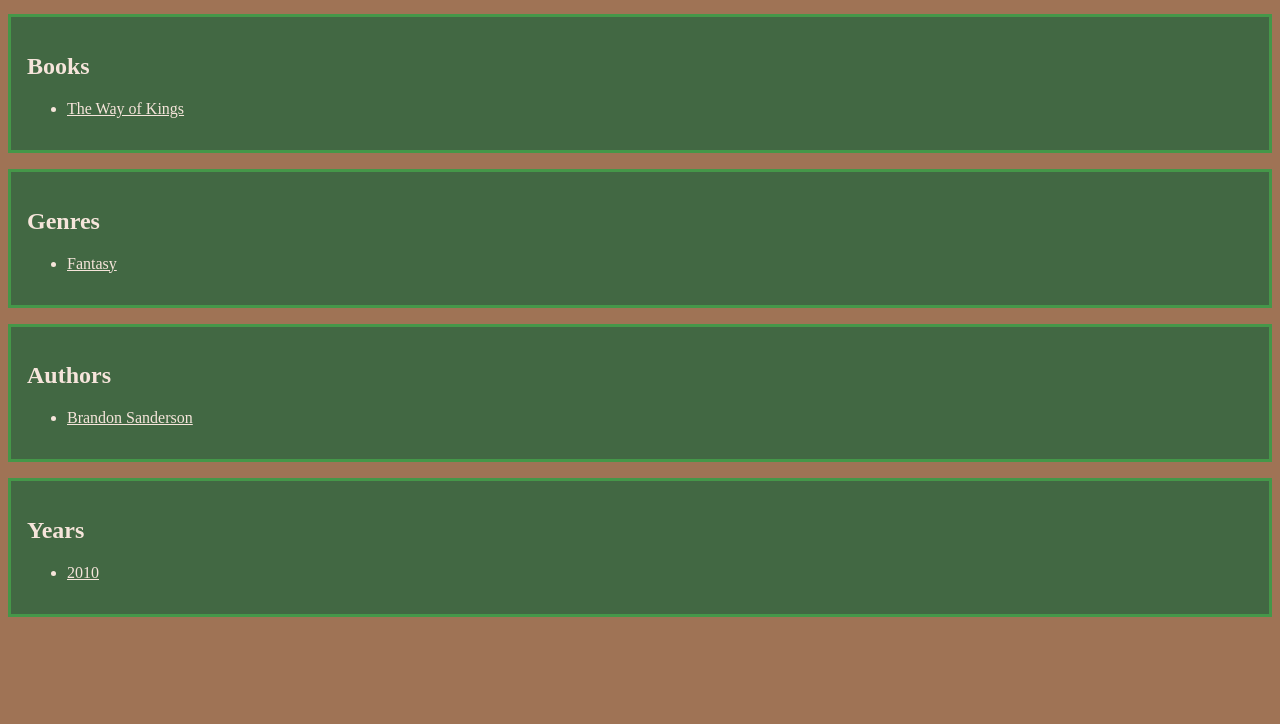
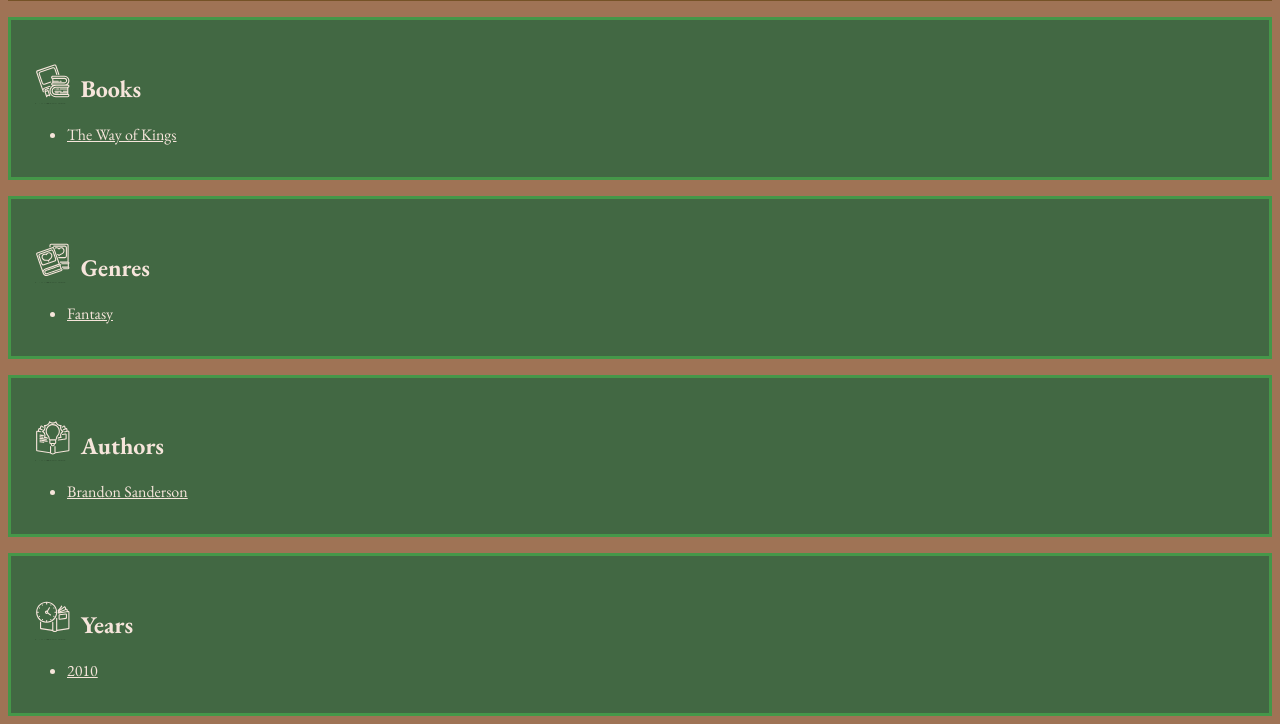
Before and after one commit to HenryHorse/BookBoard, a website: page packages/proto/public/index.html in a window 1280 px wide. Shown: the part 128-852 px from the top of the page. Before the commit the page ends 800 px from the top, so only its background shows below. Drawn offline with nearby package versions, Linux system fonts and the light colour scheme.

Commit message:
typography + icons

```diff
--- a/packages/proto/public/index.html
+++ b/packages/proto/public/index.html
@@ -2,17 +2,28 @@
 
 <html lang="en">
     <head>
+        <meta charset="utf-8" />
         <title>Book Board</title>
         <link rel="stylesheet" href="/styles/tokens.css"/>
         <link rel="stylesheet" href="/styles/page.css"/>
+        <link rel="preconnect" href="https://fonts.googleapis.com">
+        <link rel="preconnect" href="https://fonts.gstatic.com" crossorigin>
+        <link href="https://fonts.googleapis.com/css2?family=EB+Garamond:ital,wght@0,400..800;1,400..800&family=Lobster+Two:ital,wght@0,400;0,700;1,400;1,700&display=swap" rel="stylesheet">
     </head>
     <body>
         <header>
-            <h1>Book Board</h1>
+            <h1>
+                Book Board
+            </h1>
         </header>
 
         <section>
-            <h2>Books</h2>
+            <h2>
+                <svg class="icon">
+                    <use href="/icons/books.svg#icon-books"/>
+                </svg>
+                Books
+            </h2>
             <ul>
                 <li>
                     <a href="books/wayofkings.html">The Way of Kings</a>
@@ -21,7 +32,12 @@
         </section>
 
         <section>
-            <h2>Genres</h2>
+            <h2>
+                <svg class="icon">
+                    <use href="/icons/books.svg#icon-love"/>
+                </svg>
+                Genres
+            </h2>
             <ul>
                 <li>
                     <a href="genres/fantasy.html">Fantasy</a>
@@ -30,7 +46,12 @@
         </section>
 
         <section>
-            <h2>Authors</h2>
+            <h2>
+                <svg class="icon">
+                    <use href="/icons/books.svg#icon-idea"/>
+                </svg>
+                Authors
+            </h2>
             <ul>
                 <li>
                     <a href="authors/brandonsanderson.html">Brandon Sanderson</a>
@@ -39,7 +60,12 @@
         </section>
 
         <section>
-            <h2>Years</h2>
+            <h2>
+                <svg class="icon">
+                    <use href="/icons/books.svg#icon-time"/>
+                </svg>
+                Years
+            </h2>
             <ul>
                 <li>
                     <a href="years/2010.html">2010</a>
--- a/packages/proto/public/styles/page.css
+++ b/packages/proto/public/styles/page.css
@@ -4,9 +4,12 @@
     border-style: var(--style-border-header);
     border-color: var(--color-border-header);
     padding: 1em;
+    font-family: 'Lobster Two', sans-serif;
+    font-weight: 700;
 }
 header a {
     color: var(--color-text);
+
 }
 header a:hover {
     color: var(--color-hover);
@@ -18,6 +21,7 @@
     border-color: var(--color-border-section);
     margin-top: 1em;
     padding: 1em;
+    font-family: 'EB Garamond', serif;
 }
 section a {
     color: var(--color-text);
@@ -28,3 +32,10 @@
 body {
     background-color: var(--color-background-page);
 }
+svg.icon {
+    display: inline;
+    height: 2em;
+    width: 2em;
+    vertical-align: bottom;
+    fill: currentColor;
+}
```
Also changed, not shown: packages/proto/public/authors/brandonsanderson.html (+28 -4 lines), packages/proto/public/books/wayofkings.html (+28 -4 lines), packages/proto/public/genres/fantasy.html (+22 -3 lines), packages/proto/public/reviews/review1.html (+4 -0 lines), packages/proto/public/years/2010.html (+22 -3 lines), packages/proto/public/assets/noun-books-7298192.svg (added), packages/proto/public/assets/noun-idea-7298190.svg (added), packages/proto/public/assets/noun-love-7298185.svg (added), packages/proto/public/assets/noun-time-7298187.svg (added), packages/proto/public/assets/noun-write-blog-7298171.svg (added), packages/proto/public/icons/books.svg (added).
